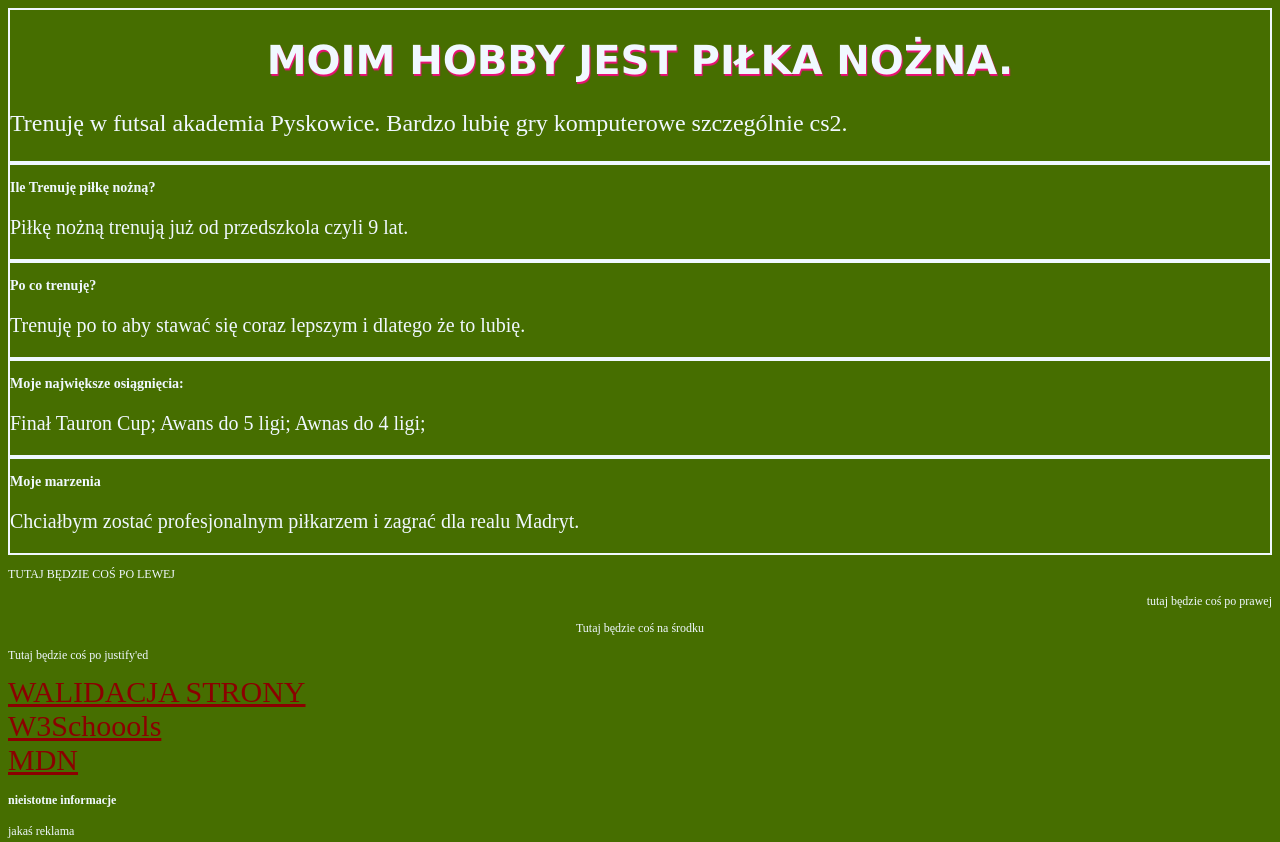
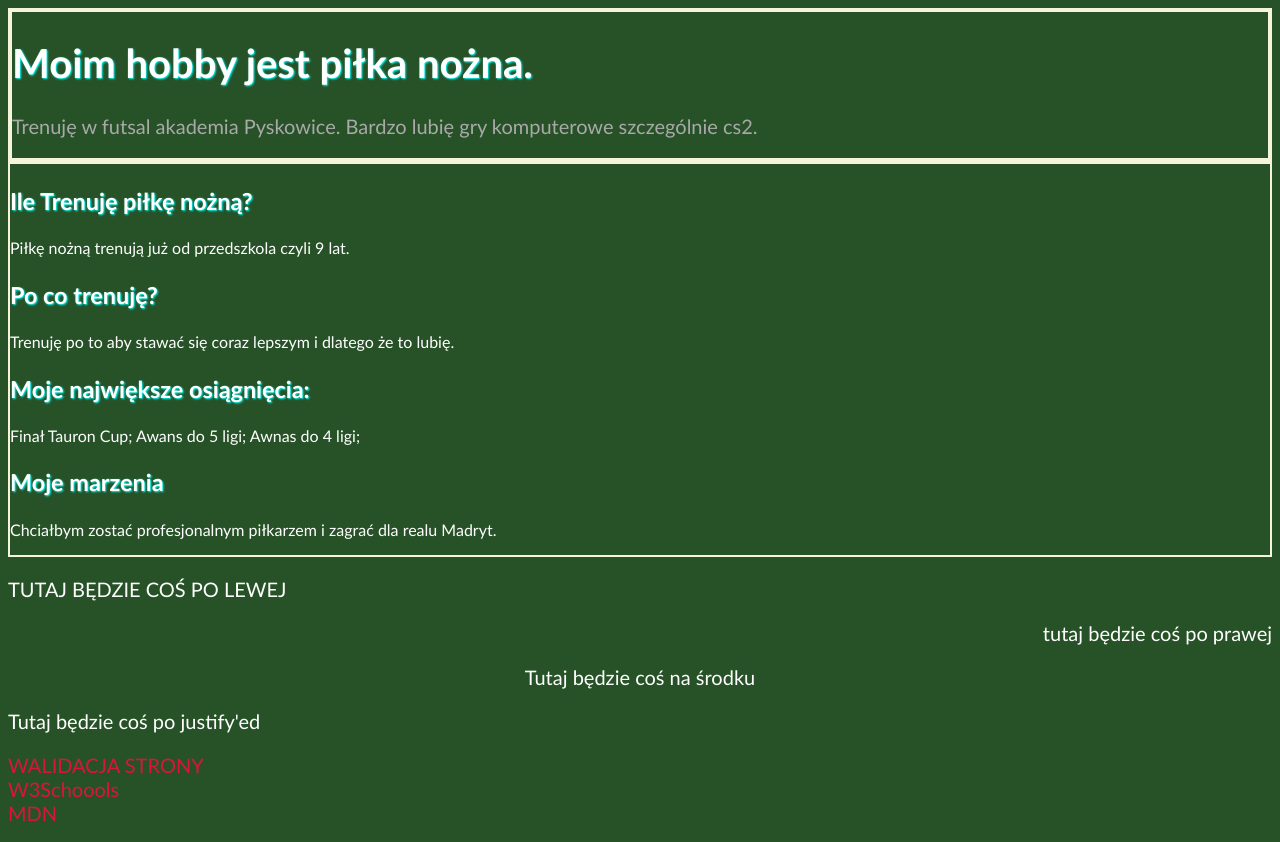
Before and after one commit to Piotrs11/Moja-strona-internetowa, a plain HTML site: page index.html in a window 1280 px wide. Shown: the top 842 px of the page. Drawn offline with Linux system fonts and the light colour scheme.

Commit message:
Refactor CSS styles and update font settings

```diff
--- a/style.css
+++ b/style.css
@@ -1,45 +1,48 @@
 :root{
-    font-size: 15px;
-    font-family: Lato sans-serif;
+font-family: 'Gill Sans', 'Gill Sans MT', Calibri, 'Trebuchet MS', sans-serif;
+    font-size: 20px;
 }
+
 body{
-    background-color:rgb(70, 110, 0);
-    color:aliceblue;
-    font-size: 12px;
+    background-color: rgb(39, 82, 39)!important;
+    color:rgb(255, 255, 255)
 }
+
 a{
-    color:darkred;
-    font-size: 2rem;
+    text-decoration-line:none;
+    color:crimson
+
 }
 header{
-    border: 2px solid ;
+border: 4px solid beige;
 }
-#Nagłówek {
-    font-size: 40px;
-    text-align: center;
-    text-transform:uppercase;
-    font-family:'Lucida Sans', 'Lucida Sans Regular', 'Lucida Grande', 'Lucida Sans Unicode', Geneva, Verdana, sans-serif;
-    text-shadow: 1px 2px 1px rgba(250, 8, 129, 0.932);
+#paragraf_większy{
+    font-size: 16px;
+}
+
+article p{
+font-size: 16px;
+    color:rgb(255, 255, 255);
+
+}
+#paragraf_większy ~ span{
+    background-color: aqua;
+}
+h2{
+    color:ghostwhite
+}
+h3{
+    color:grey
 }
 main{
-    /*background-color: black;*/
-    border: 2px ;
-}
-.sections {
-    border: 2px solid ;
+    border:2px solid beige;
 }
 .paragraf_większy{
-    font-size: 2em;
-} /*# do ID a . do Class*/
-#paragraf_większy{
-    font-size: 24px;
-}
-.paragraf_mniejszy{
-    font-size: 20px;
+    color:darkgrey
 }
 #lewy{
     text-align: left;
-    text-transform:uppercase;
+    text-transform:uppercase
 }
 #prawy{
     text-align: right;
@@ -51,6 +54,25 @@ main{
 #justify{
     text-align: justify;
 }
+#Marki{
+    border:2px solid beige
+}
+#Jazda{
+    border:2px solid beige
+}
+#Mechanika{
+    border:2px solid beige
+}
+#Przygody{
+    border:2px solid beige
+}
+footer{
+    text-shadow:1px 1px 1px grey ;
+    color:crimson
+}
+body h1{
+    text-shadow: 1px 1px 2px cyan;
+}
 /*<style>
         body{
         background-color: aqua;
```
